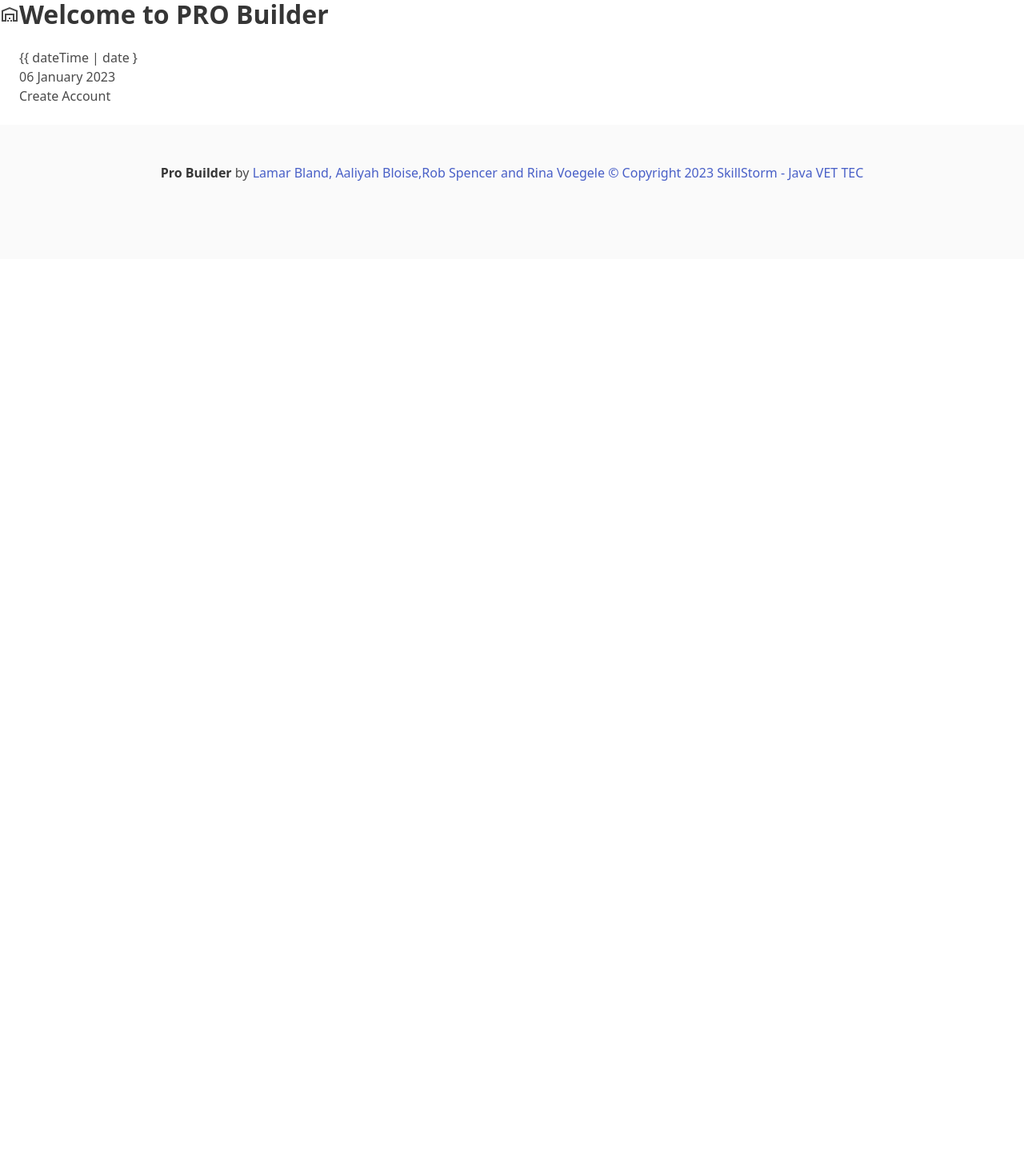
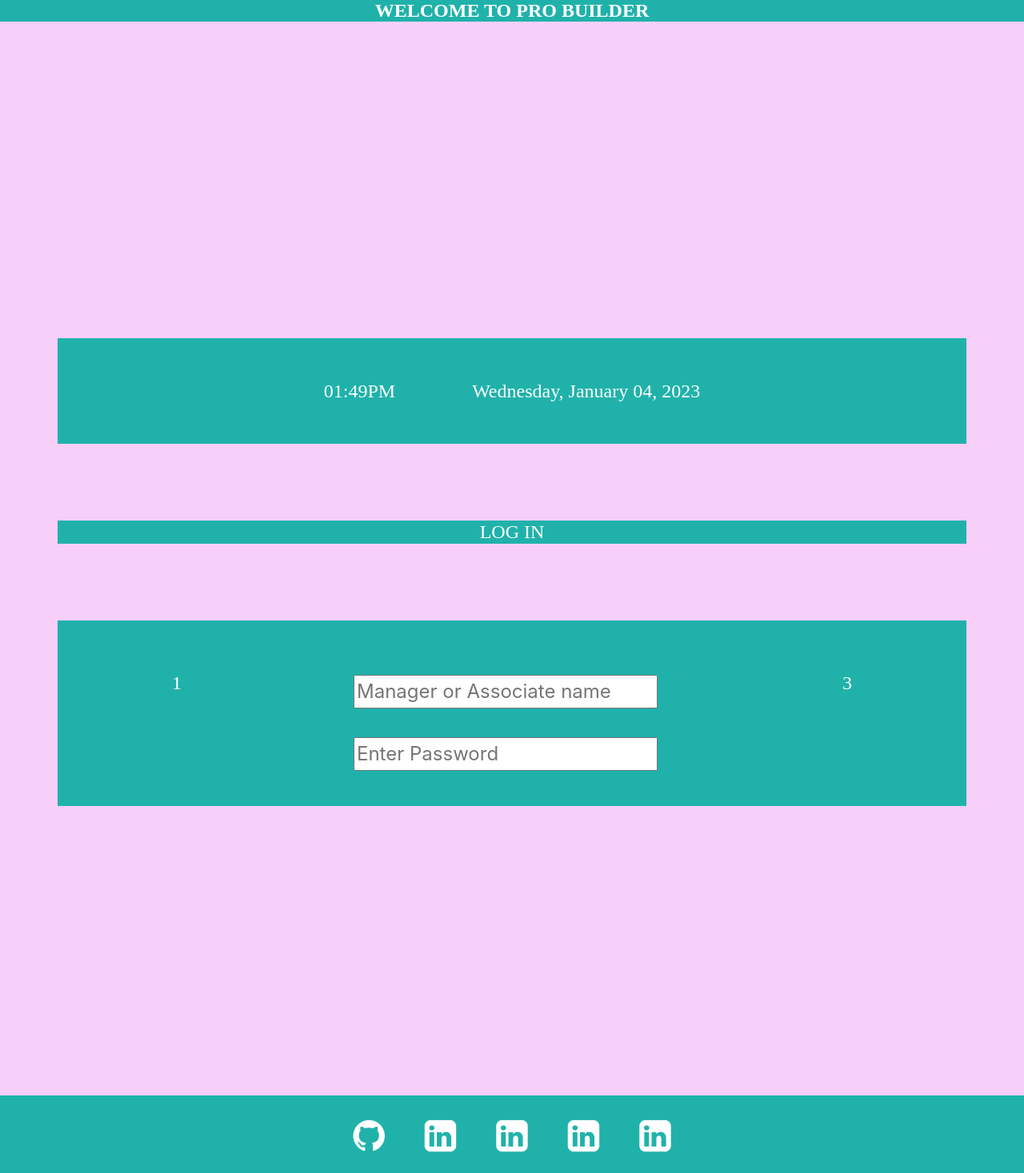
Before and after one commit to RinaDCV/Project3, an Angular app in the folder warehouse-inventory/: page / in a window 1280 px wide. Shown: the top 1467 px of the page at 80% size. Before the commit the page ends 800 px from the top, so only its background shows below. Built offline with nearby package versions, Linux system fonts and the light colour scheme.

Commit message:
aaliyah-style

```diff
--- a/warehouse-inventory/src/app/app.component.html
+++ b/warehouse-inventory/src/app/app.component.html
@@ -1,7 +1,16 @@
-<!-- our header for every page -->
 <app-masterheader></app-masterheader>
-
-<router-outlet></router-outlet>
-
-<!-- our footer for every page -->
+<br><br>
+<br><br>
+<br><br>
+<br><br>
+<br><br>
+<br><br>
+<app-login></app-login>
+<br><br>
+<br><br>
+<br><br>
+<br><br>
+<br><br>
+<br><br>
+<br><br>
 <app-footer></app-footer>
--- a/warehouse-inventory/src/app/footer/footer.component.css
+++ b/warehouse-inventory/src/app/footer/footer.component.css
@@ -0,0 +1,35 @@
+#footer {
+    padding: 28px;
+    bottom: 0px;
+    position: static;
+    background-color: lightseagreen;
+  }
+
+  .social {
+    display: flex;
+    justify-content: center;
+    font-size: 0px;
+    margin: 0 0 20px;
+  }
+
+  .social li {
+    padding: 0 25px;
+  }
+
+  .social a {
+    color: white;
+  }
+
+  .social a:hover {
+    color: lightpink
+  }
+
+  .copyright {
+    text-align: center;
+    font-family: 'Times New Roman', Times, serif;
+    color: white;
+  }
+
+  .copyright a {
+    color:  white;
+  }
--- a/warehouse-inventory/src/app/footer/footer.component.html
+++ b/warehouse-inventory/src/app/footer/footer.component.html
@@ -1,7 +1,14 @@
-<footer class="footer">
-    <div class="content has-text-centered">
-      <p>
-        <strong>Pro Builder</strong> by <a> Lamar Bland, Aaliyah Bloise,Rob Spencer and Rina Voegele </a>
-        <a>  &copy; Copyright 2023 SkillStorm - Java VET TEC</a>
+<footer id="footer">
+      <ul class="social">
+
+        <li> <a href="https://github.com/RinaDCV/Project3" target="_blank" ><i class="fa fa-github" style="font-size:46px"></i></a></li>
+        <li> <a href="https://www.linkedin.com/in/aaliyah-bloise/" target="_blank" ><i class="fa fa-linkedin-square" style="font-size:46px"></i></a></li>
+        <li> <a href="https://www.linkedin.com/in/aaliyah-bloise/" target="_blank" ><i class="fa fa-linkedin-square" style="font-size:46px"></i></a></li>
+        <li> <a href="https://www.linkedin.com/in/aaliyah-bloise/" target="_blank" ><i class="fa fa-linkedin-square" style="font-size:46px"></i></a></li>
+        <li> <a href="https://www.linkedin.com/in/aaliyah-bloise/" target="_blank" ><i class="fa fa-linkedin-square" style="font-size:46px"></i></a></li>
+      </ul>
+
+    <div class="copyright">
+      <p> Copyright &copy; 2023 by Rina Voegele, Aaliyah Bloise, Lamar Bland & Rob Spencer </p>
     </div>
-  </footer>
+</footer>
--- a/warehouse-inventory/src/app/login/login.component.css
+++ b/warehouse-inventory/src/app/login/login.component.css
@@ -0,0 +1,15 @@
+div {
+        background-color: lightseagreen;
+        font-family: 'Times New Roman', Times, serif;
+        justify-content: center;
+        text-align: center;
+        font-style: bold;
+        color: white;
+        font-size: x-large;
+        margin: 48px;
+        display: inline-block;
+}
+
+main {
+    display: grid;
+}
--- a/warehouse-inventory/src/app/login/login.component.html
+++ b/warehouse-inventory/src/app/login/login.component.html
@@ -1,8 +1,30 @@
 <main>
+
+
   <div>
     <div id="clockbox" > 01:49PM</div>
     <div id="datebox" > Wednesday, January 04, 2023</div>
   </div>
-  <h3>LOG IN</h3>
+
+  <div>
+    <h3>LOG IN</h3>
+  </div>
+
+  <link rel="stylesheet"
+        href="https://cdnjs.cloudflare.com/ajax/libs/bulma/0.7.0/css/bulma.min.css">
+<div class="columns">
+    <div class="column">1</div>
+    <div class="notification">
+        <label for="login"></label>
+        <input id="login" name="login" type="text" placeholder="Manager or Associate name">
+        <br><br>
+        <label for="password"></label>
+        <input id="password" name="password" type="text" placeholder="Enter Password">
+
+        <!--button id="btn" (click)="addTask(); taskCreationForm.reset()">Submit</button-->
+    </div>
+    <div class="column">3</div>
+  </div>
+
 
 </main>
--- a/warehouse-inventory/src/app/login/login.component.ts
+++ b/warehouse-inventory/src/app/login/login.component.ts
@@ -7,4 +7,7 @@ import { Component } from '@angular/core';
 })
 export class LoginComponent {
 
+  login: string = '';
+  password: string = '';
+
 }
--- a/warehouse-inventory/src/app/masterheader/masterheader.component.css
+++ b/warehouse-inventory/src/app/masterheader/masterheader.component.css
@@ -0,0 +1,10 @@
+.title {
+    background-color: lightseagreen;
+    font-family: 'Times New Roman', Times, serif;
+    display: flex;
+    justify-content: center;
+    font-style: bold;
+    color: white;
+    font-size: x-large;
+
+}
--- a/warehouse-inventory/src/app/masterheader/masterheader.component.html
+++ b/warehouse-inventory/src/app/masterheader/masterheader.component.html
@@ -1,8 +1,7 @@
 <div class="siteheader" role="banner">
     <i class="material-symbols-outlined">
-        warehouse
     </i>
-      <span class="title" >Welcome to PRO Builder</span>
+      <span class="title" >WELCOME TO PRO BUILDER</span>
         <div class="spacer"></div>
 
     </div>
--- a/warehouse-inventory/src/index.html
+++ b/warehouse-inventory/src/index.html
@@ -2,15 +2,13 @@
 <html lang="en">
 <head>
   <meta charset="utf-8">
-  <title>PRO Builder</title>
+  <title>Pro Builder</title>
   <base href="/">
   <meta name="viewport" content="width=device-width, initial-scale=1">
-  <link rel="stylesheet" href="https://cdn.jsdelivr.net/npm/bulma@0.9.4/css/bulma.min.css">
-  <!-- <link rel="icon" type="image/x-icon" href="favicon.ico"> -->
-  <link rel="icon" type="image/svg+xml" href="warehouse-inventory\images\warehouse_FILL0_wght400_GRAD0_opsz48(1).svg">
-    <link rel="stylesheet"  href="https://fonts.googleapis.com/css2?family=Material+Symbols+Outlined:opsz,wght,FILL,GRAD@48,400,0,0" />
-  <link href="https://fonts.googleapis.com/icon?family=Material+Icons"
-      rel="stylesheet"></head>
+  <link rel="icon" type="image/x-icon" href="favicon.ico">
+  <link rel="stylesheet" href="https://cdnjs.cloudflare.com/ajax/libs/font-awesome/4.7.0/css/font-awesome.min.css">
+  <link href="https://cdn.jsdelivr.net/npm/bootstrap@5.2.3/dist/css/bootstrap.min.css" rel="stylesheet">
+</head>
 
 <body>
   <app-root></app-root>
--- a/warehouse-inventory/src/styles.css
+++ b/warehouse-inventory/src/styles.css
@@ -1,12 +1,14 @@
 /* You can add global styles to this file, and also import other style files */
 * {
-    font-family: system-ui, -apple-system, BlinkMacSystemFont, 'Segoe UI', Roboto, Oxygen, Ubuntu, Cantarell, 'Open Sans', 'Helvetica Neue', sans-serif;
+    font-family: 'Times New Roman', Times, serif;
 }
 body{
     margin: 0px;
+    background-color: rgb(248, 207, 248);
 
 }
 
 main{
     padding:24px;
+    display: flex;
 }
```
Also changed, not shown: warehouse-inventory/src/app/app-routing.module.ts (+4 -4 lines), 1 other file (tests, documents, lock files or other folders).
